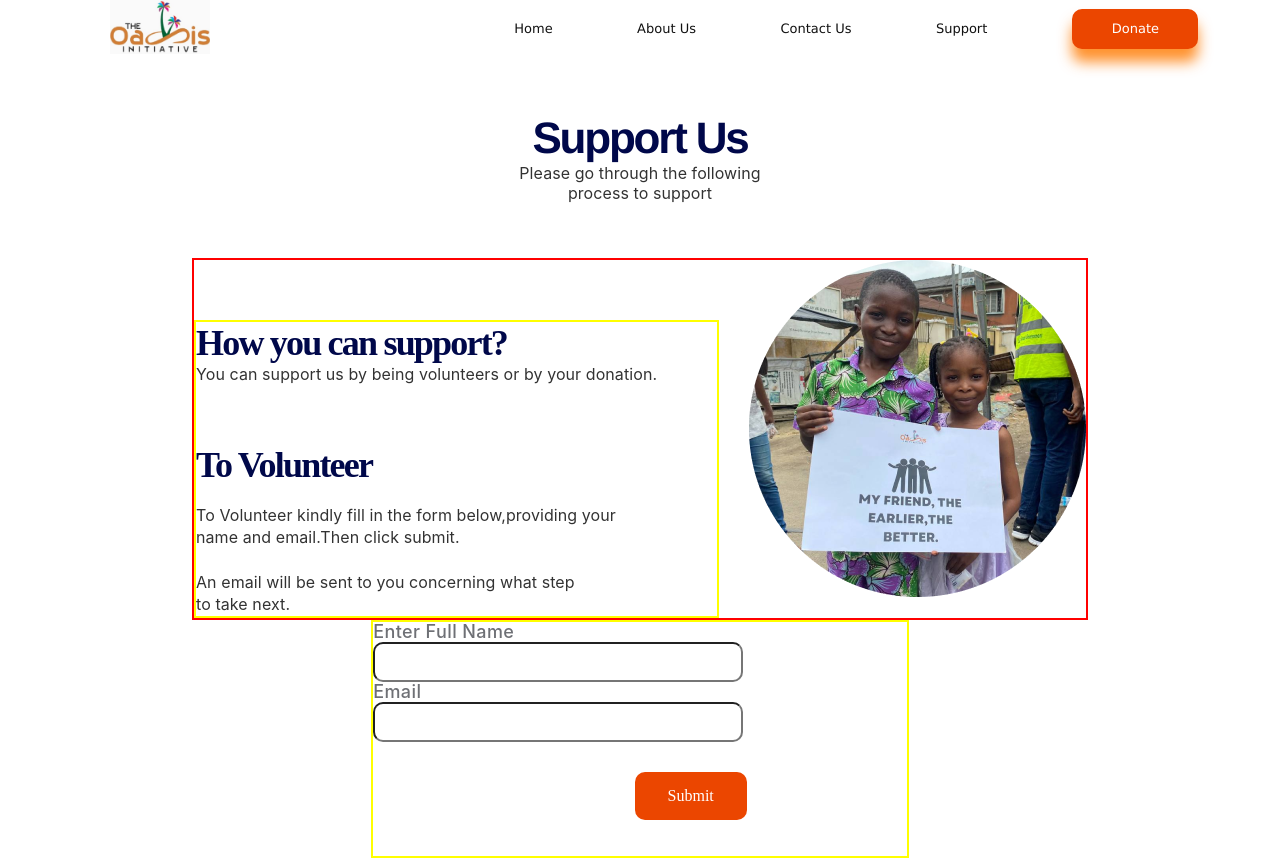
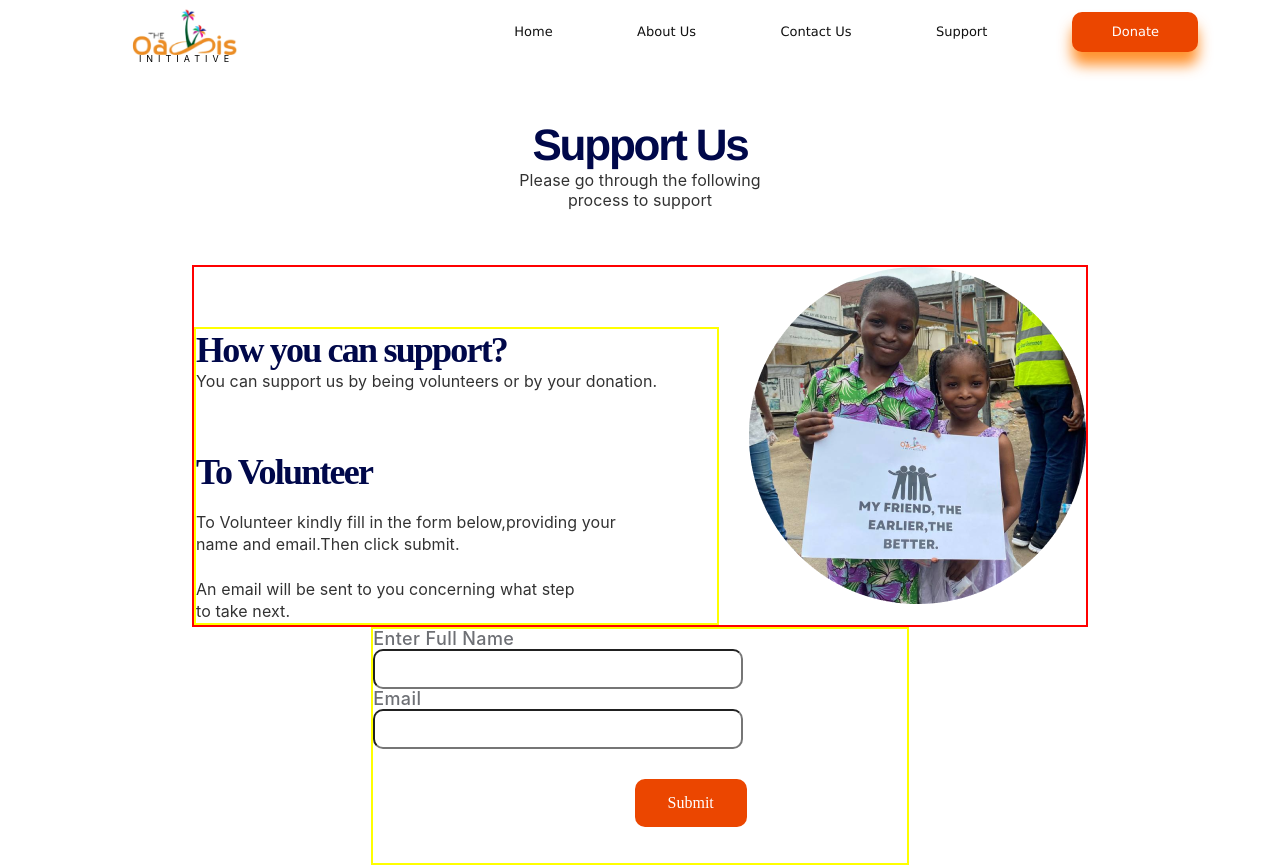
Before and after one commit to BANIEX/OASIS-MAIN, a React (Vite) app: page /support in a window 1280 px wide. Shown: the top 867 px of the page. Built offline with nearby package versions, Linux system fonts and the light colour scheme.

Commit message:
nav complete

```diff
--- a/src/Components/Header/Header.css
+++ b/src/Components/Header/Header.css
@@ -8,7 +8,7 @@
 }
 .header__con{
     display: flex;
-    border: 2px solid red;
+    /* border: 2px solid red; */
     /* grid-template-columns: 45% 45%; */
     /* gap: 4em; */
     /* padding: 1em 2em 2em 4em; */
--- a/src/Components/Navbar/Nav.css
+++ b/src/Components/Navbar/Nav.css
@@ -9,6 +9,8 @@
     /* border: 2px solid red; */
     align-items: center;
     background-color: white;
+    padding: 0.15rem 0;
+
 }
 .logodiv{
     width: 40%;
@@ -17,7 +19,22 @@
 }
 .logo{
     /* width: 20%; */
-    width: 100px;
+    width: 150px;
+    /* height: 9%; */
+    /* border: 2px solid red; */
+}
+.nav_initiative_text{
+    font-family: "Inter";
+    font-weight: 400;
+    font-size: .5625rem;
+    /* border: 2px solid yellow; */
+    width: 150px;
+    text-align: center;
+    line-height: 6px;
+    letter-spacing: 5px;
+    padding-left: 3px;
+    margin-top: -3px;
+
 }
 .nav{
     /* margin-left: auto; */
@@ -58,6 +75,7 @@
     box-shadow: 0px 13px 14px rgba(255, 122, 0, 0.82);
     border-radius: 10px;
 }
+
 
 /* Extra small devices (phones, 600px and down)
 @media only screen and (max-width: 600px) {...}
--- a/src/Components/Navbar/Nav.jsx
+++ b/src/Components/Navbar/Nav.jsx
@@ -1,4 +1,6 @@
 import logo from '../../image/logo.jpeg'
+import oasislogo from '../../image/oasislogo.png'
+
 import './Nav.css'
 import { useState } from 'react';
 
@@ -13,7 +15,8 @@ const Nav = () => {
   return (
     <div className='nav__con'>
         <div className='logodiv'>
-            <img className='logo' src={logo} alt='logo' />
+            <img className='logo' src={oasislogo} alt='oasislogo' />
+            <div className='nav_initiative_text'>INITIATIVE</div>
         </div>
         <nav className={`nav ${isOpen? 'show': '' }`}>
             <ul className={`nav__list ${isOpen? 'open': '' }`}>
```
